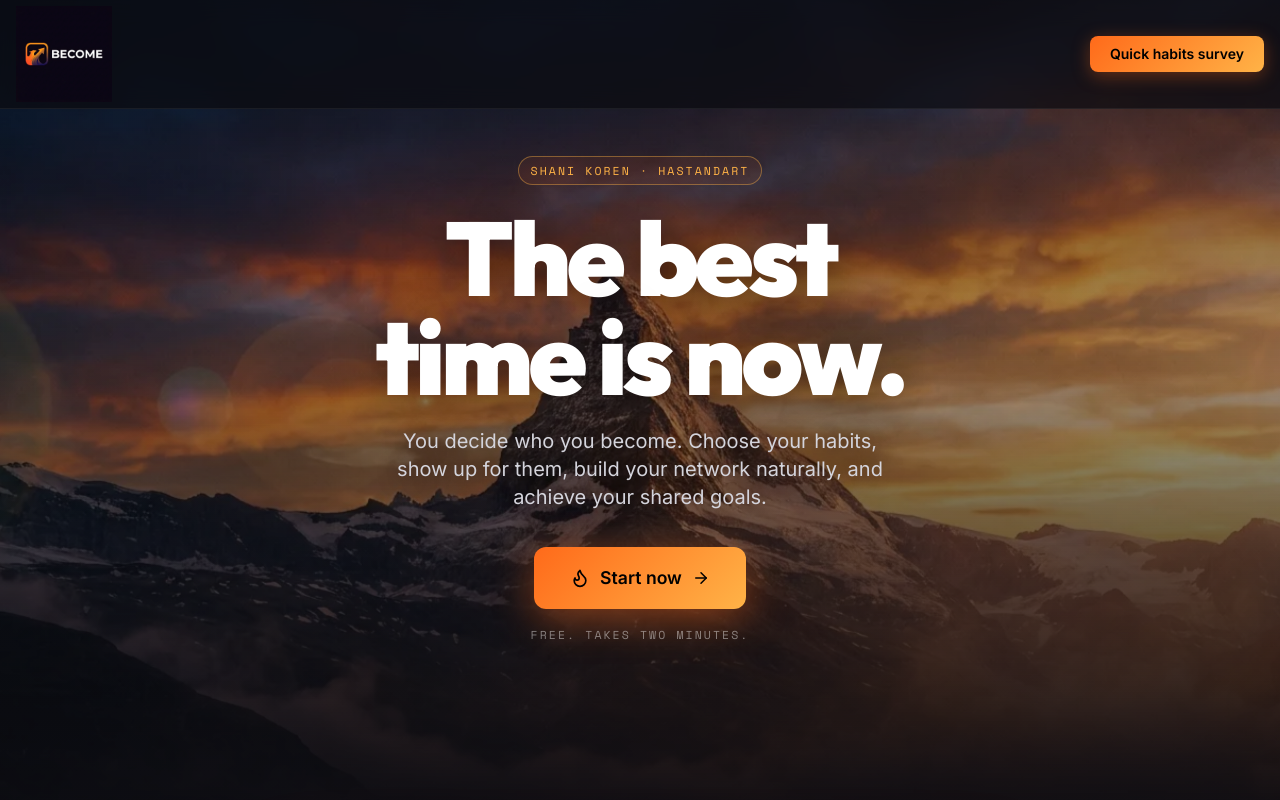
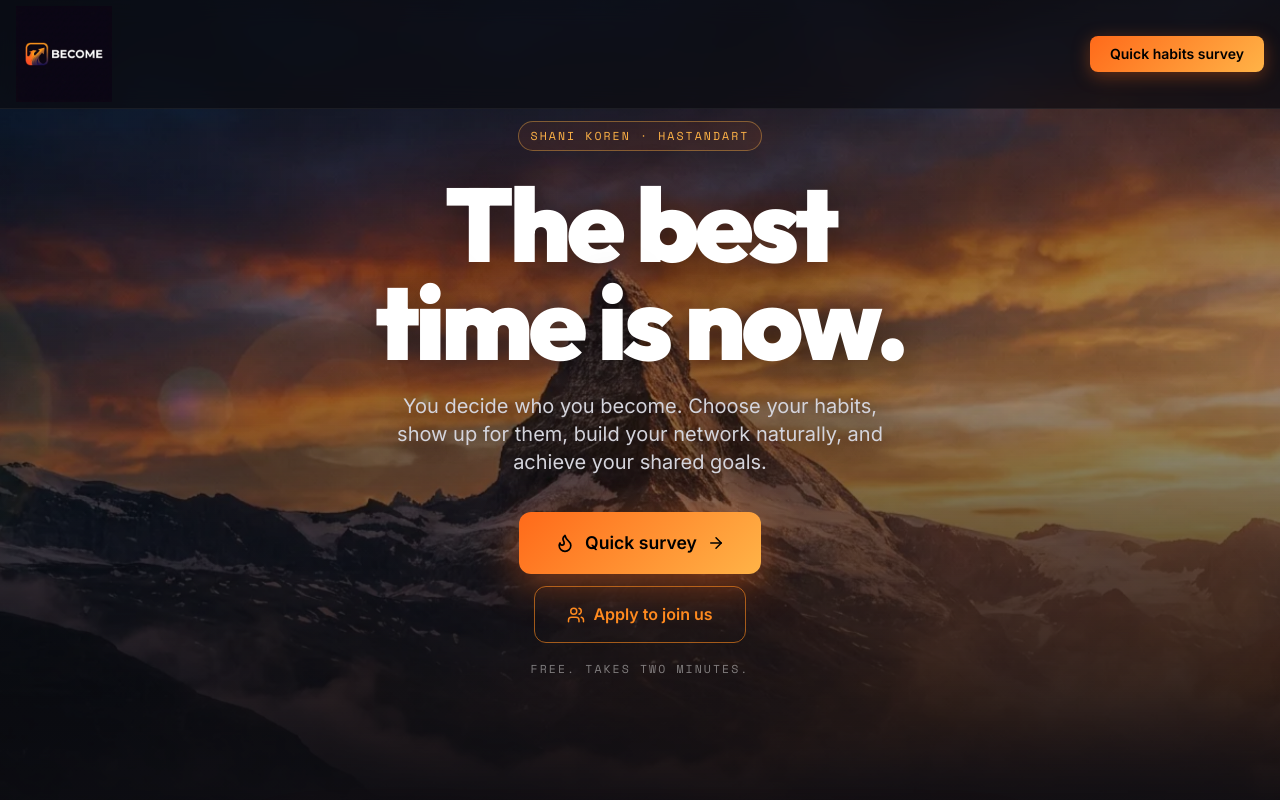
Before and after one commit to shanikoren1/Community, a Next.js app: page / in a window 1280 px wide. Shown: the top 800 px of the page. Built offline with nearby package versions, Linux system fonts and the light colour scheme.

Commit message:
feat: hero CTAs - Quick survey primary + Apply to join us (playclub) secondary

```diff
--- a/app/page.tsx
+++ b/app/page.tsx
@@ -88,12 +88,19 @@ export default function Home() {
             You decide who you become. Choose your habits, show up for them, build your network naturally, and achieve your shared goals.
           </p>
 
-          <button onClick={open}
-            className="group inline-flex items-center gap-2.5 px-9 py-4 rounded-xl font-bold text-black transition-all duration-300 hover:-translate-y-1"
-            style={{ background: FLAME, fontFamily: "var(--font-inter)", fontSize: "1.1rem", boxShadow: "0 10px 40px rgba(255,106,26,0.45)" }}>
-            <Flame size={20} /> Start now
-            <ArrowRight size={18} className="transition-transform group-hover:translate-x-1" />
-          </button>
+          <div className="flex flex-col items-center gap-3">
+            <button onClick={open}
+              className="group inline-flex items-center gap-2.5 px-9 py-4 rounded-xl font-bold text-black transition-all duration-300 hover:-translate-y-1"
+              style={{ background: FLAME, fontFamily: "var(--font-inter)", fontSize: "1.1rem", boxShadow: "0 10px 40px rgba(255,106,26,0.45)" }}>
+              <Flame size={20} /> Quick survey
+              <ArrowRight size={18} className="transition-transform group-hover:translate-x-1" />
+            </button>
+            <a href={PLAYCLUB_URL} target="_blank" rel="noopener noreferrer"
+              className="inline-flex items-center gap-2 px-8 py-3.5 rounded-xl font-bold transition-all duration-300 hover:-translate-y-0.5"
+              style={{ border: "1.5px solid rgba(255,138,31,0.6)", color: "#FF8A1F", fontFamily: "var(--font-inter)", fontSize: "1rem" }}>
+              <Users size={18} /> Apply to join us
+            </a>
+          </div>
           <p className="mono-label mt-4" style={{ color: "rgba(255,255,255,0.45)" }}>Free. Takes two minutes.</p>
         </div>
       </section>
```
